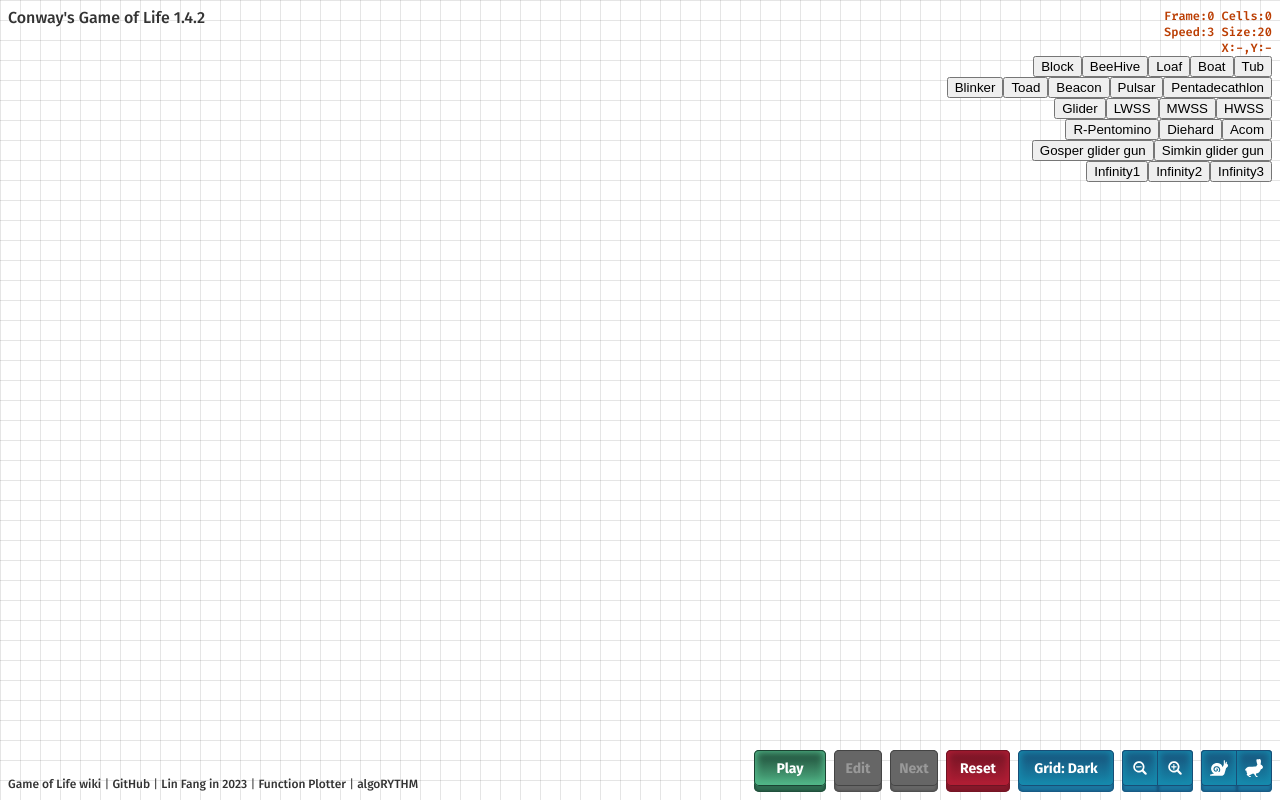
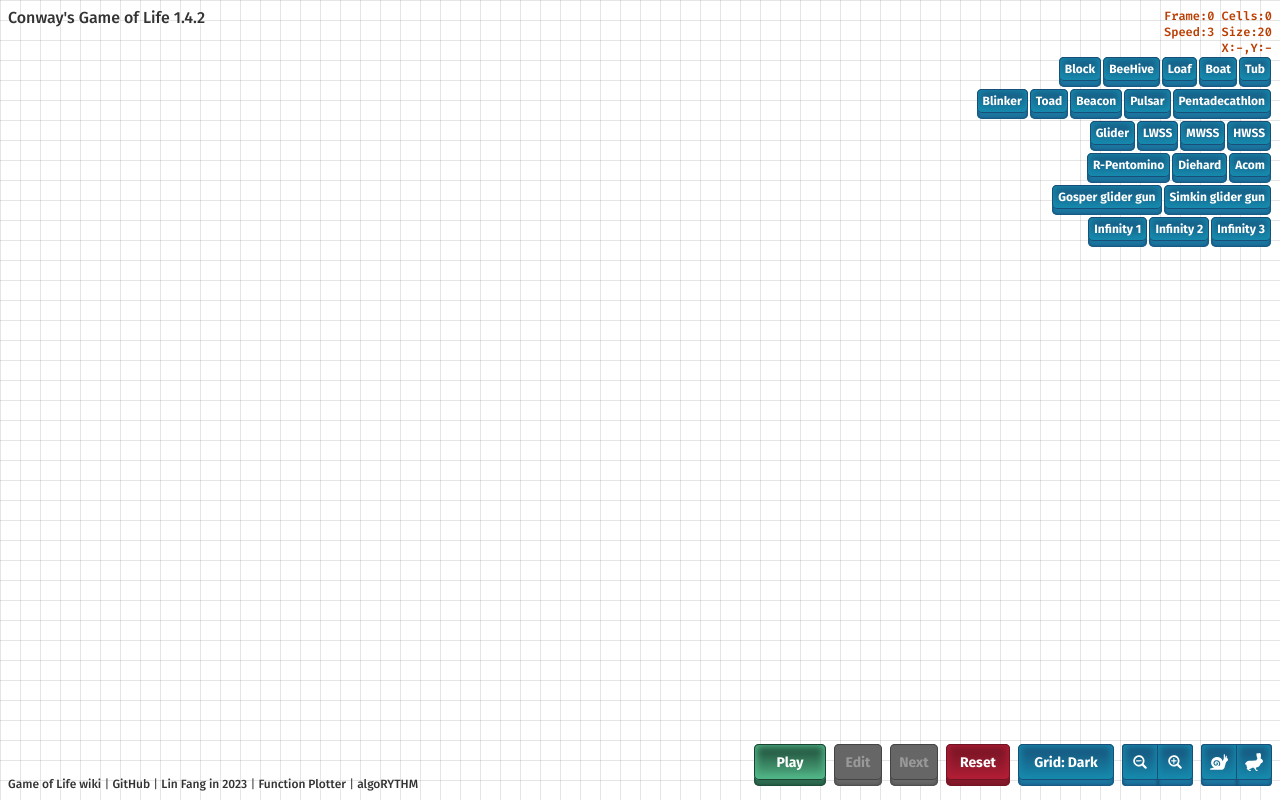
Before and after one commit to fang-lin/game-of-life, a React (Create React App) app: page /#/20/3/0/0/0 in a window 1280 px wide. Built offline with nearby package versions, Linux system fonts and the light colour scheme.

Commit message:
improve the pattern buttons

```diff
--- a/src/App.tsx
+++ b/src/App.tsx
@@ -20,7 +20,7 @@ import Dashboard from './Dashboard';
 import Footer from './Footer';
 import Header from './Header';
 import {Stage} from './Stage';
-import isEmpty from 'lodash/isEmpty';
+import {Pattern} from './PatternsPanel';
 
 interface AppState {
     size: [number, number];
@@ -28,7 +28,7 @@ interface AppState {
     frameIndex: number;
     addedCells: Coordinate[];
     hoveringCell: Coordinate | null;
-    selectedCells: Coordinate[];
+    selectedPattern: Pattern | null;
     cellsCount: number;
     client: Coordinate;
     origin: Coordinate;
@@ -47,7 +47,7 @@ export class App extends Component<RouteComponentProps<OriginalParams>, AppState
             playState: PlayState.Editing,
             addedCells: [],
             hoveringCell: null,
-            selectedCells: [],
+            selectedPattern: null,
             cellsCount: 0,
             client: [0, 0],
             origin: parseParams(this.props.match.params).origin,
@@ -62,7 +62,7 @@ export class App extends Component<RouteComponentProps<OriginalParams>, AppState
 
     setPlayState = (playState: PlayState) => this.setState({playState});
     setFrameIndex = (op: (index: number) => number) => this.setState({frameIndex: op(this.state.frameIndex)});
-    setSelectedCells = (selectedCells: Coordinate[], cb?: () => void) => this.setState({selectedCells}, cb);
+    setSelectedPattern = (selectedPattern: Pattern | null, cb?: () => void) => this.setState({selectedPattern}, cb);
     setCellsCount = (cellsCount: number) => this.setState({cellsCount});
 
     pushToHistory = (parsedParams: Partial<ParsedParams>): void => {
@@ -90,11 +90,15 @@ export class App extends Component<RouteComponentProps<OriginalParams>, AppState
     onKeydown = (event: Event) => {
         const {key} = event as unknown as KeyboardEvent;
         if (key === 'Escape') {
-            this.setState({selectedCells: []});
-        } else if (key === 'ArrowLeft') {
-            this.setState({selectedCells: rotateCells(this.state.selectedCells, false)});
-        } else if (key === 'ArrowRight') {
-            this.setState({selectedCells: rotateCells(this.state.selectedCells, true)});
+            this.setState({selectedPattern: null});
+        }
+        if (this.state.selectedPattern) {
+            const {name, cells} = this.state.selectedPattern;
+            if (key === 'ArrowLeft') {
+                this.setState({selectedPattern: {name, cells: rotateCells(cells, false)}});
+            } else if (key === 'ArrowRight') {
+                this.setState({selectedPattern: {name, cells: rotateCells(cells, true)}});
+            }
         }
     };
 
@@ -115,17 +119,17 @@ export class App extends Component<RouteComponentProps<OriginalParams>, AppState
         const currentClient = getClient(event as DragEvent);
         const instantaneousOffset = this.getInstantaneousOffset(currentClient);
         if (!this.shouldDragCanvas(instantaneousOffset)) {
-            const {playState, selectedCells} = this.state;
+            const {playState, selectedPattern} = this.state;
             const cell: Coordinate = this.clientToCell(currentClient);
             if (playState === PlayState.Editing) {
-                if (isEmpty(selectedCells)) {
+                if (selectedPattern === null) {
                     this.setState({
                         addedCells: [cell],
                         hoveringCell: cell,
                     }, () => this.setState({addedCells: []}));
                 } else {
                     this.setState({
-                        addedCells: selectedCells.map(s => [s[0] + cell[0], s[1] + cell[1]]),
+                        addedCells: selectedPattern.cells.map(s => [s[0] + cell[0], s[1] + cell[1]]),
                         hoveringCell: cell,
                     }, () => this.setState({addedCells: []}));
                 }
@@ -183,7 +187,7 @@ export class App extends Component<RouteComponentProps<OriginalParams>, AppState
             cellsCount,
             origin,
             dragState,
-            selectedCells,
+            selectedPattern,
             addedCells,
         } = this.state;
 
@@ -192,7 +196,7 @@ export class App extends Component<RouteComponentProps<OriginalParams>, AppState
             setFrameIndex,
             setPlayState,
             setCellsCount,
-            setSelectedCells,
+            setSelectedPattern,
         } = this;
 
         const params = parseParams(this.props.match.params);
@@ -207,13 +211,13 @@ export class App extends Component<RouteComponentProps<OriginalParams>, AppState
                     playState,
                     addedCells,
                     hoveringCell,
-                    selectedCells,
+                    selectedPattern,
                     frameIndex,
                     params,
                     origin,
                 }}/>
                 <Header/>
-                <Dashboard {...{frameIndex, cellsCount, params, hoveringCell, setSelectedCells}}/>
+                <Dashboard {...{frameIndex, cellsCount, params, hoveringCell, setSelectedPattern, selectedPattern}}/>
                 <BottomSection>
                     <Footer/>
                     <Panel {...{playState, pushToHistory, params, setPlayState}}/>
--- a/src/Dashboard.tsx
+++ b/src/Dashboard.tsx
@@ -2,23 +2,24 @@ import React from 'react';
 import {DashboardWrapper} from './Dashboard.styles';
 import {ParsedParams} from './App.functions';
 import {Coordinate} from './Canvas';
-import PatternsPanel from './PatternsPanel';
+import PatternsPanel, {Pattern} from './PatternsPanel';
 
 interface DashboardProps {
     frameIndex: number;
     cellsCount: number;
     hoveringCell: Coordinate | null;
-    setSelectedCells: (cells: Coordinate[], cb?: () => void) => void;
+    setSelectedPattern: (pattern: Pattern | null, cb?: () => void) => void;
+    selectedPattern: Pattern | null;
     params: ParsedParams;
 }
 
-function Dashboard({frameIndex, cellsCount, params: {speed, scale}, hoveringCell, setSelectedCells}: DashboardProps) {
+function Dashboard({frameIndex, cellsCount, params: {speed, scale}, hoveringCell, setSelectedPattern, selectedPattern}: DashboardProps) {
 
     return <DashboardWrapper>
         <p>Frame:{frameIndex} Cells:{cellsCount}</p>
         <p>Speed:{speed} Size:{scale}</p>
         <p>{hoveringCell ? `X:${hoveringCell[0]} Y:${hoveringCell[1]}` : 'X:-,Y:-'}</p>
-        <PatternsPanel {...{setSelectedCells}}/>
+        <PatternsPanel {...{setSelectedPattern, selectedPattern}}/>
     </DashboardWrapper>;
 }
 
--- a/src/MaskCanvas.tsx
+++ b/src/MaskCanvas.tsx
@@ -1,15 +1,15 @@
 import React, {Component, RefObject} from 'react';
-import isEmpty from 'lodash/isEmpty';
 import {CanvasWrapper} from './MaskCanvas.styles';
 import {Attributes, ParsedParams, PlayState} from './App.functions';
 import {Coordinate, Size} from './Canvas';
 import {drawCell, drawCells, shouldLayoutCanvas, wipe} from './Canvas.functions';
+import {Pattern} from './PatternsPanel';
 
 interface MaskCanvasProps {
     size: Size;
     playState: PlayState;
     hoveringCell: Coordinate | null;
-    selectedCells: Coordinate[];
+    selectedPattern: Pattern | null;
     params: ParsedParams;
     attributes: Attributes;
     origin: Coordinate;
@@ -26,7 +26,7 @@ class MaskCanvas extends Component<MaskCanvasProps, any> {
 
     componentDidUpdate(prevProps: MaskCanvasProps) {
         const {canvasRef} = this;
-        const {size, playState, hoveringCell, params: {scale, gridType}, origin, selectedCells} = this.props;
+        const {size, playState, hoveringCell, params: {scale, gridType}, origin, selectedPattern} = this.props;
 
         if (playState !== PlayState.Editing || shouldLayoutCanvas(prevProps, this.props)) {
             wipe(canvasRef, size);
@@ -34,12 +34,12 @@ class MaskCanvas extends Component<MaskCanvasProps, any> {
 
         if (playState === PlayState.Editing &&
             hoveringCell &&
-            (prevProps.hoveringCell !== hoveringCell || prevProps.selectedCells !== selectedCells)) {
+            (prevProps.hoveringCell !== hoveringCell || prevProps.selectedPattern?.cells !== selectedPattern?.cells)) {
             wipe(canvasRef, size);
-            if (isEmpty(selectedCells)) {
+            if (selectedPattern === null) {
                 drawCell(canvasRef, 'rgba(0,0,0,.3)', hoveringCell, scale, size, origin, gridType);
             } else {
-                drawCells(canvasRef, 'rgba(0,0,0,.3)', selectedCells.map(cell => [cell[0] + hoveringCell[0], cell[1] + hoveringCell[1]]), scale, size, origin, gridType);
+                drawCells(canvasRef, 'rgba(0,0,0,.3)', selectedPattern.cells.map(cell => [cell[0] + hoveringCell[0], cell[1] + hoveringCell[1]]), scale, size, origin, gridType);
             }
         }
     }
--- a/src/Panel.styles.tsx
+++ b/src/Panel.styles.tsx
@@ -4,10 +4,12 @@ import {ReactComponent as Rabbit} from './images/rabbit.svg';
 import {ReactComponent as Snail} from './images/snail.svg';
 import {ReactComponent as ZoomIn} from './images/zoom-in.svg';
 import {ReactComponent as ZoomOut} from './images/zoom-out.svg';
-import {Theme} from './Theme';
+import {CGBlue, Theme} from './Theme';
 
 // https://coolors.co/d9ed92-b5e48c-99d98c-76c893-52b69a-34a0a4-168aad-1a759f-1e6091-184e77
 // https://coolors.co/f94144-f3722c-f8961e-f9844a-f9c74f-90be6d-43aa8b-4d908e-577590-277da1
+
+const defaultTheme = CGBlue;
 
 export const PanelWrapper = styled.div`
   display: flex;
@@ -18,9 +20,9 @@ export const PanelWrapper = styled.div`
   padding: 0 0 6px 0;
 `;
 
-export const Button = styled.button<{ height?: string; width?: string, pressed?: boolean, theme: Theme}>`
+export const Button = styled.button<{ height?: string; width?: string, pressed?: boolean, theme: Theme }>`
   border: medium none;
-  padding: 0;
+  padding: 0 0 6px 0;
   margin: 0;
   position: relative;
   cursor: pointer;
@@ -31,9 +33,9 @@ export const Button = styled.button<{ height?: string; width?: string, pressed?:
     font-family: 'Fira Sans', sans-serif;
     font-size: 14px;
     font-weight: 700;
-    background: linear-gradient(${({theme}) => theme.MainDark}, ${({theme}) => theme.MainLight});
+    background: linear-gradient(${({theme}) => theme.MainDark || defaultTheme.MainDark}, ${({theme}) => theme.MainLight || defaultTheme.MainLight});
     border: medium none;
-    box-shadow: inset 0 0 0 1px ${({theme}) => theme.MainDark}, inset 0 0 7px 3px ${({theme}) => theme.MainLight};
+    box-shadow: inset 0 0 0 1px ${({theme}) => theme.MainDark || defaultTheme.MainDark}, inset 0 0 7px 3px ${({theme}) => theme.MainLight || defaultTheme.MainLight};
     border-radius: 5px;
     cursor: pointer;
     color: white;
@@ -52,10 +54,10 @@ export const Button = styled.button<{ height?: string; width?: string, pressed?:
     position: absolute;
     height: 10px;
     right: 0;
-    bottom: -6px;
+    bottom: 0;
     left: 0;
-    background: ${({theme}) => theme.Main};
-    box-shadow: inset 0 0 3px 1px ${({theme}) => theme.MainDark};
+    background: ${({theme}) => theme.Main || defaultTheme.Main};
+    box-shadow: inset 0 0 3px 1px ${({theme}) => theme.MainDark || defaultTheme.MainDark};
     border-radius: 0 0 5px 5px;
   }
 
@@ -75,7 +77,7 @@ export const Button = styled.button<{ height?: string; width?: string, pressed?:
 
   &:not([disabled]):hover {
     span {
-      box-shadow: inset 0 0 0 1px ${({theme}) => theme.MainDark}, inset 0 0 1px 2px white, inset 0 0 15px 5px ${({theme}) => theme.MainLight};
+      box-shadow: inset 0 0 0 1px ${({theme}) => theme.MainDark || defaultTheme.MainDark}, inset 0 0 1px 2px white, inset 0 0 15px 5px ${({theme}) => theme.MainLight || defaultTheme.MainLight};
     }
   }
 
@@ -92,13 +94,15 @@ export const Button = styled.button<{ height?: string; width?: string, pressed?:
 
 export const Tag = styled.div<{ height?: string; width?: string, theme: Theme }>`
   position: relative;
+  padding: 0 0 6px 0;
+
   span {
     font-family: 'Fira Sans', sans-serif;
     font-size: 14px;
     font-weight: 700;
-    background: linear-gradient(${({theme}) => theme.MainDark}, ${({theme}) => theme.MainLight});
+    background: linear-gradient(${({theme}) => theme.MainDark || defaultTheme.MainDark}, ${({theme}) => theme.MainLight || defaultTheme.MainLight});
     border: medium none;
-    box-shadow: inset 0 0 0 1px ${({theme}) => theme.MainDark}, inset 0 0 7px 3px ${({theme}) => theme.MainLight};
+    box-shadow: inset 0 0 0 1px ${({theme}) => theme.MainDark || defaultTheme.MainDark}, inset 0 0 7px 3px ${({theme}) => theme.MainLight || defaultTheme.MainLight};
     border-radius: 5px;
     cursor: pointer;
     color: white;
@@ -117,10 +121,10 @@ export const Tag = styled.div<{ height?: string; width?: string, theme: Theme }>
     position: absolute;
     height: 10px;
     right: 0;
-    bottom: -6px;
+    bottom: 0;
     left: 0;
-    background: ${({theme}) => theme.Main};
-    box-shadow: inset 0 0 3px 1px ${({theme}) => theme.MainDark};
+    background: ${({theme}) => theme.Main || defaultTheme.Main};
+    box-shadow: inset 0 0 3px 1px ${({theme}) => theme.MainDark || defaultTheme.MainDark};
     border-radius: 0 0 5px 5px;
   }
 `;
--- a/src/Patterns/Infinity1.json
+++ b/src/Patterns/Infinity1.json
@@ -1 +1 @@
-{"name":"Infinity1","cells":[[0,5],[2,5],[2,4],[4,3],[4,2],[4,1],[6,2],[6,1],[6,0],[7,1]]}
+{"name":"Infinity 1","cells":[[0,5],[2,5],[2,4],[4,3],[4,2],[4,1],[6,2],[6,1],[6,0],[7,1]]}
--- a/src/Patterns/Infinity2.json
+++ b/src/Patterns/Infinity2.json
@@ -1 +1 @@
-{"name":"Infinity2","cells":[[0,0],[1,0],[2,0],[0,1],[4,0],[4,3],[4,2],[3,2],[4,4],[1,3],[2,3],[2,4],[0,4]]}
+{"name":"Infinity 2","cells":[[0,0],[1,0],[2,0],[0,1],[4,0],[4,3],[4,2],[3,2],[4,4],[1,3],[2,3],[2,4],[0,4]]}
--- a/src/Patterns/Infinity3.json
+++ b/src/Patterns/Infinity3.json
@@ -1 +1 @@
-{"name":"Infinity3","cells":[[0,0],[1,0],[2,0],[3,0],[4,0],[5,0],[6,0],[7,0],[9,0],[10,0],[11,0],[12,0],[13,0],[17,0],[18,0],[19,0],[26,0],[27,0],[28,0],[29,0],[30,0],[31,0],[32,0],[34,0],[35,0],[36,0],[37,0],[38,0]]}
+{"name":"Infinity 3","cells":[[0,0],[1,0],[2,0],[3,0],[4,0],[5,0],[6,0],[7,0],[9,0],[10,0],[11,0],[12,0],[13,0],[17,0],[18,0],[19,0],[26,0],[27,0],[28,0],[29,0],[30,0],[31,0],[32,0],[34,0],[35,0],[36,0],[37,0],[38,0]]}
--- a/src/PatternsPanel.styles.tsx
+++ b/src/PatternsPanel.styles.tsx
@@ -1,4 +1,13 @@
 import styled from 'styled-components';
+import {Button} from './Panel.styles';
 
 export const PatternsPanelWrapper = styled.div`
 `;
+export const SmallButton = styled(Button)`
+  margin: 1px;
+
+  span {
+    font-size: 12px;
+    height: 24px;
+  }
+`;
--- a/src/PatternsPanel.tsx
+++ b/src/PatternsPanel.tsx
@@ -1,6 +1,6 @@
 import React, {MouseEvent} from 'react';
 import {Coordinate} from './Canvas';
-import {PatternsPanelWrapper} from './PatternsPanel.styles';
+import {PatternsPanelWrapper, SmallButton} from './PatternsPanel.styles';
 import Block from './Patterns/Block.json';
 import BeeHive from './Patterns/BeeHive.json';
 import Loaf from './Patterns/Loaf.json';
@@ -24,7 +24,7 @@ import Infinity1 from './Patterns/Infinity1.json';
 import Infinity2 from './Patterns/Infinity2.json';
 import Infinity3 from './Patterns/Infinity3.json';
 
-interface Pattern {
+export interface Pattern {
     name: string;
     cells: Coordinate[];
 }
@@ -71,52 +71,43 @@ const infinityPatterns = [
 ] as Pattern[];
 
 interface PatternsPanelProps {
-    setSelectedCells: (cells: Coordinate[], cb?: () => void) => void;
+    selectedPattern: Pattern | null;
+    setSelectedPattern: (pattern: Pattern | null, cb?: () => void) => void;
 }
 
-function PatternsPanel({setSelectedCells}: PatternsPanelProps) {
+interface ButtonGroupProps {
+    patterns: Pattern[];
+    selectedPattern: Pattern | null;
+    onClickButton: (pattern: Pattern) => (event: MouseEvent<HTMLButtonElement>) => void;
+}
 
-    const onClickButton = (cells: Coordinate[]) => (event: MouseEvent<HTMLButtonElement>) => {
+function ButtonGroup({patterns, onClickButton, selectedPattern}: ButtonGroupProps) {
+    return <div>
+        {
+            patterns.map((pattern) => <SmallButton
+                pressed={selectedPattern?.name === pattern.name}
+                onClick={onClickButton(pattern)}
+                key={pattern.name}><span>{pattern.name}</span></SmallButton>)
+        }
+    </div>;
+}
+
+function PatternsPanel({setSelectedPattern, selectedPattern}: PatternsPanelProps) {
+
+    const onClickButton = (pattern: Pattern) => (event: MouseEvent<HTMLButtonElement>) => {
         event.stopPropagation();
-        setSelectedCells(cells);
+        setSelectedPattern(pattern.name === selectedPattern?.name ? null : pattern);
     };
 
+    const props = {onClickButton, selectedPattern};
+
     return <PatternsPanelWrapper>
-        {
-            stillLifePatterns.map(({name, cells}) => <button
-                onClick={onClickButton(cells)}
-                key={name}><span>{name}</span></button>)
-        }
-        <br/>
-        {
-            oscillatorsPatterns.map(({name, cells}) => <button
-                onClick={onClickButton(cells)}
-                key={name}><span>{name}</span></button>)
-        }
-        <br/>
-        {
-            spaceshipsPatterns.map(({name, cells}) => <button
-                onClick={onClickButton(cells)}
-                key={name}><span>{name}</span></button>)
-        }
-        <br/>
-        {
-            methuselahPatterns.map(({name, cells}) => <button
-                onClick={onClickButton(cells)}
-                key={name}><span>{name}</span></button>)
-        }
-        <br/>
-        {
-            gliderGunPatterns.map(({name, cells}) => <button
-                onClick={onClickButton(cells)}
-                key={name}><span>{name}</span></button>)
-        }
-        <br/>
-        {
-            infinityPatterns.map(({name, cells}) => <button
-                onClick={onClickButton(cells)}
-                key={name}><span>{name}</span></button>)
-        }
+        <ButtonGroup {...props} patterns={stillLifePatterns}/>
+        <ButtonGroup {...props} patterns={oscillatorsPatterns}/>
+        <ButtonGroup {...props} patterns={spaceshipsPatterns}/>
+        <ButtonGroup {...props} patterns={methuselahPatterns}/>
+        <ButtonGroup {...props} patterns={gliderGunPatterns}/>
+        <ButtonGroup {...props} patterns={infinityPatterns}/>
     </PatternsPanelWrapper>;
 }
 
```
Also changed, not shown: src/Stage.tsx (+4 -3 lines).
